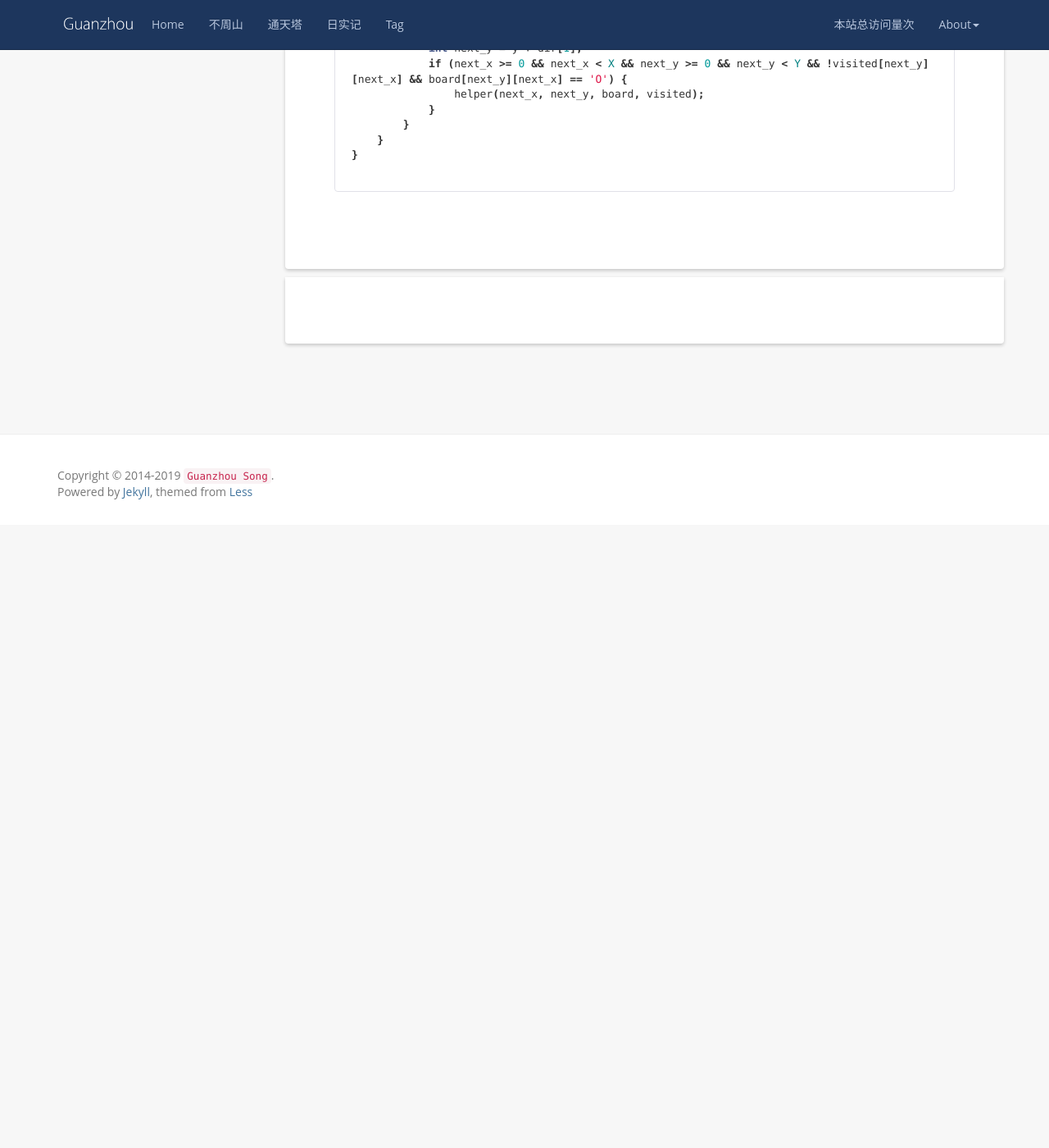
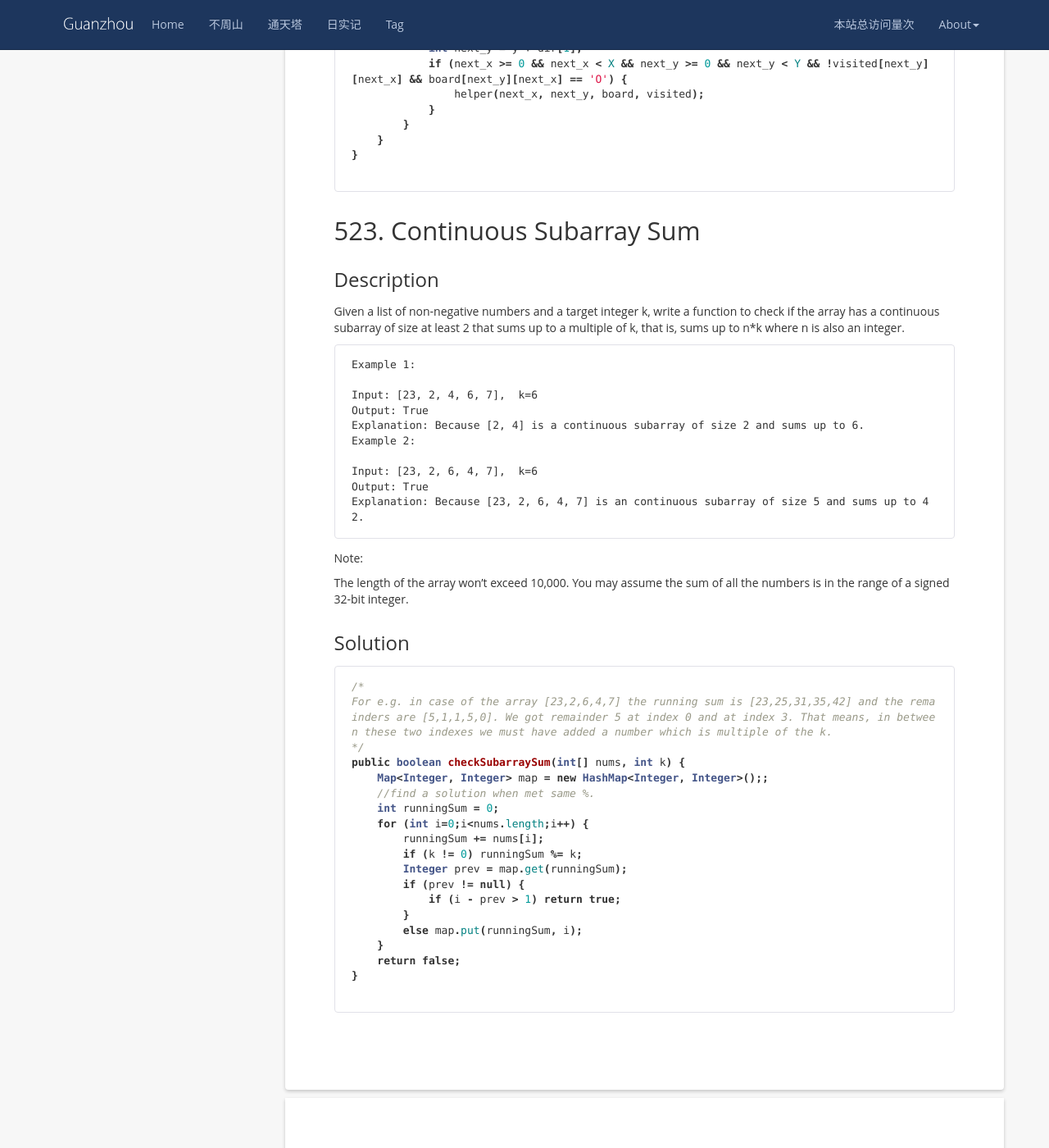
Before and after one commit to wangsimin04/GuanzhouSong.github.io, a Jekyll site: the page built from _posts/2019-11-01-LeetCode.md, in a window 1280 px wide and 1400 px high, scrolled down 38207 px. Shown: the whole window at 82% size. Built offline with Jekyll 4.4.1, drawn with Linux system fonts in a browser that asks for light colours; nearby versions of some CDN libraries; comment, search, counter and statistics services are not loaded; before the commit the page ends 38847 px from its top, so only the background shows below that.

Commit message:
Update 2019-11-01-LeetCode.md

````diff
--- a/_posts/2019-11-01-LeetCode.md
+++ b/_posts/2019-11-01-LeetCode.md
@@ -1862,3 +1862,49 @@ class Solution {
 }
 
 ```
+
+## 523. Continuous Subarray Sum
+### Description
+Given a list of non-negative numbers and a target integer k, write a function to check if the array has a continuous subarray of size at least 2 that sums up to a multiple of k, that is, sums up to n\*k where n is also an integer.
+
+
+```
+Example 1:
+
+Input: [23, 2, 4, 6, 7],  k=6
+Output: True
+Explanation: Because [2, 4] is a continuous subarray of size 2 and sums up to 6.
+Example 2:
+
+Input: [23, 2, 6, 4, 7],  k=6
+Output: True
+Explanation: Because [23, 2, 6, 4, 7] is an continuous subarray of size 5 and sums up to 42.
+```
+
+Note:
+
+The length of the array won't exceed 10,000.
+You may assume the sum of all the numbers is in the range of a signed 32-bit integer.
+
+### Solution
+```java
+/*
+For e.g. in case of the array [23,2,6,4,7] the running sum is [23,25,31,35,42] and the remainders are [5,1,1,5,0]. We got remainder 5 at index 0 and at index 3. That means, in between these two indexes we must have added a number which is multiple of the k.
+*/
+public boolean checkSubarraySum(int[] nums, int k) {
+    Map<Integer, Integer> map = new HashMap<Integer, Integer>(){{put(0,-1);}};;
+    //find a solution when met same %.
+    int runningSum = 0;
+    for (int i=0;i<nums.length;i++) {
+        runningSum += nums[i];
+        if (k != 0) runningSum %= k;
+        Integer prev = map.get(runningSum);
+        if (prev != null) {
+            if (i - prev > 1) return true;
+        }
+        else map.put(runningSum, i);
+    }
+    return false;
+}
+
+```
````
